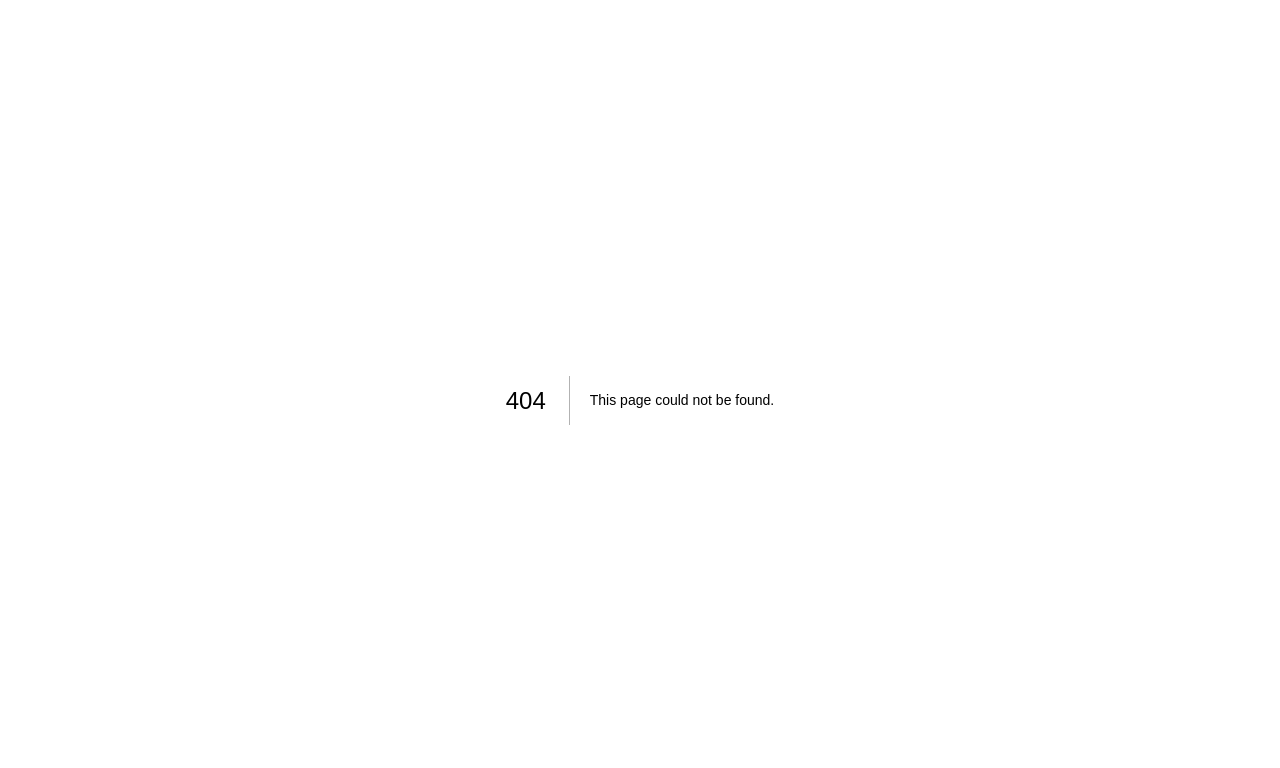
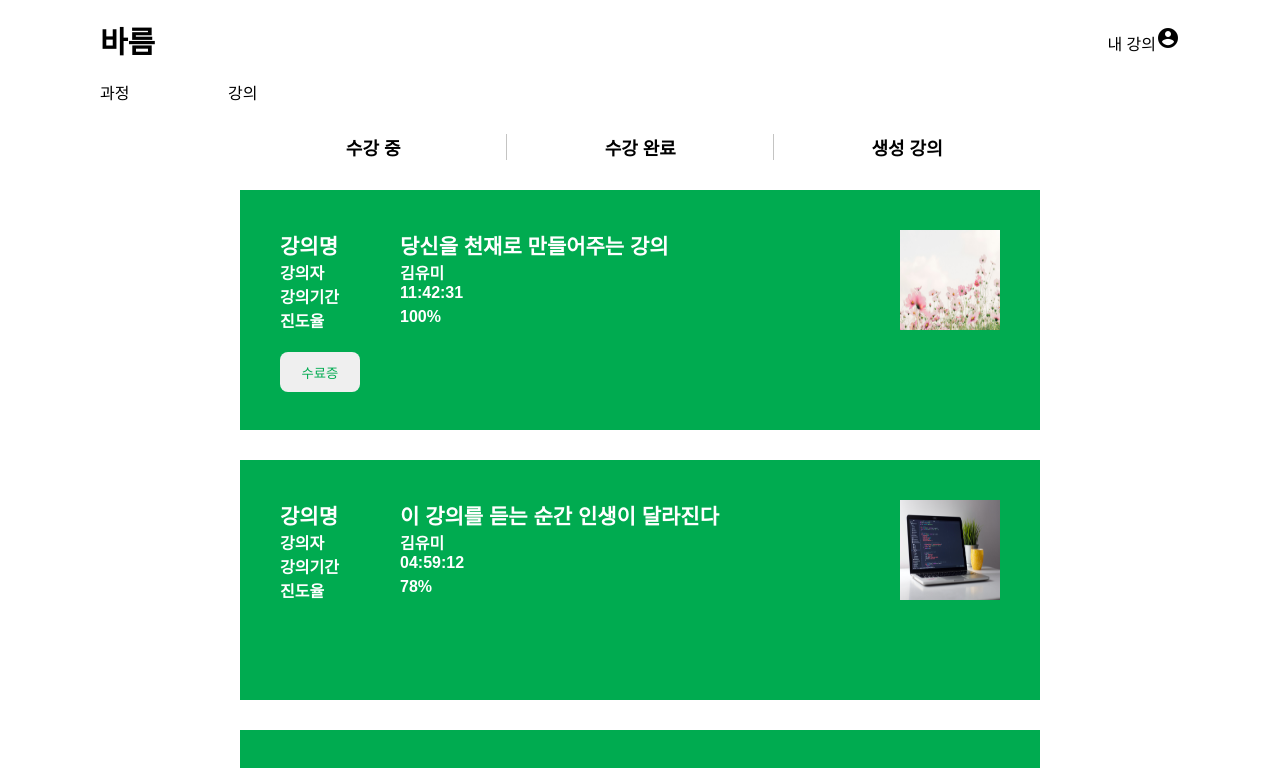
Before and after one commit to LeeSeungYun1020/Baleum, a Next.js app in the folder web/: page /lecture in a window 1280 px wide. Before the commit this address had no page. Shown: the top 768 px of the page. Built offline with nearby package versions, Linux system fonts and the light colour scheme; a web font is replaced by a local one.

Commit message:
add mylecture page

```diff
--- a/web/components/Home/HomeLectureCard.js
+++ b/web/components/Home/HomeLectureCard.js
@@ -14,11 +14,11 @@ const HomeLectureCard = ({dummy}) => {
                     image={dummy.src}
                     alt="강의 사진"
                 />
-                <CardContent>
-                    <Typography gutterBottom variant="h5" component="div">
+                <CardContent >
+                    <Typography gutterBottom variant="h5" component="div" height="32px" style={{overflow: "hidden", whiteSpace: "nowrap", textOverflow: "ellipsis"}}>
                         {dummy.title}
                     </Typography>
-                    <Typography variant="body2" color="text.secondary">
+                    <Typography variant="body2" color="text.secondary" height="60px" style={{overflow: "hidden"}}>
                         {dummy.description}
                     </Typography>
                     <Typography variant="body1" color="text.secondary">
--- /dev/null
+++ b/web/components/Lecture/MyLectureComponent.js
@@ -0,0 +1,18 @@
+import styles from "../../styles/Lecture.module.scss"
+const MyLectureComponent = (lecture) => {
+    return (
+        <div className={styles.myLectureComponent}>
+            <div className={styles.myLectureInfoText}>
+                <div><h1 className={styles.myLectureText}>강의명 </h1><h1>{lecture.lecture.title}</h1></div>
+                <div><h2 className={styles.myLectureText}>강의자 </h2><h2>{lecture.lecture.teacher}</h2></div>
+                <div><h2 className={styles.myLectureText}>강의기간 </h2><h2>{lecture.lecture.time}</h2></div>
+                <div><h2 className={styles.myLectureText}>진도율 </h2><h2>{lecture.lecture.percent}</h2></div>
+                <div>{lecture.lecture.complete && <button>수료증</button>}</div>
+            </div>
+            <div><img src = {lecture.lecture.src} /></div>
+
+        </div>
+    )
+}
+
+export default MyLectureComponent
--- a/web/components/Search/SearchLectureCard.js
+++ b/web/components/Search/SearchLectureCard.js
@@ -15,10 +15,10 @@ const HomeLectureCard = ({dummy}) => {
                     alt="강의 사진"
                 />
                 <CardContent>
-                    <Typography gutterBottom variant="h5" component="div">
+                    <Typography gutterBottom variant="h5" component="div" height="32px" style={{overflow: "hidden", whiteSpace: "nowrap", textOverflow: "ellipsis"}}>
                         {dummy.title}
                     </Typography>
-                    <Typography variant="body2" color="text.secondary">
+                    <Typography variant="body2" color="text.secondary" height="60px" style={{overflow: "hidden"}}>
                         {dummy.description}
                     </Typography>
                     <Typography variant="body1" color="text.secondary">
--- a/web/data/dummyLecture.js
+++ b/web/data/dummyLecture.js
@@ -1,50 +1,74 @@
 export const dummyLecture = [
     {
-        "title": "컴맹을 위한 강의다!!",
+        "title": "당신을 천재로 만들어주는 강의",
         "teacher": "김유미",
-        "description": "도비는 자유에요 집에가고싶어요~~ 쫌 이따 튀어야지 왜냐면 도비는 자유니까",
-        "src": "/img/sampleimg1.jpg"
+        "description": "대충 뭔가 있어보이는 말들과 철학적인 말들과 그런 어떤 것으로 당신을 똑똑하게 만들어드립니다.",
+        "src": "/img/sampleimg1.jpg",
+        "time": "11:42:31",
+        "percent": "100%",
+        "complete": true
     },
     {
-        "title": "컴맹을 위한 강의다!!",
+        "title": "이 강의를 듣는 순간 인생이 달라진다",
         "teacher": "김유미",
-        "description": "도비는 자유에요 집에가고싶어요~~ 쫌 이따 튀어야지 왜냐면 도비는 자유니까",
-        "src": "/img/sampleimg2.jpg"
+        "description": "인생이 달라질 당신을 위한 아름다운 강의 이것은 혁신 그 자체 입니다 아마도 이정도 설명이면 될 거 같다",
+        "src": "/img/sampleimg2.jpg",
+        "time": "04:59:12",
+        "percent": "78%",
+        "complete": false
     },
     {
-        "title": "컴맹을 위한 강의다!!",
+        "title": "컴맹을 위한 강의다",
         "teacher": "김유미",
-        "description": "도비는 자유에요 집에가고싶어요~~ 쫌 이따 튀어야지 왜냐면 도비는 자유니까",
-        "src": "/img/sampleimg3.jpg"
+        "description": "이 강의만 듣는다면 당신도 백준 랭킹 1등 가능합니다.",
+        "src": "/img/sampleimg3.jpg",
+        "time": "00:42:31",
+        "percent": "3%",
+        "complete": false
     },
     {
-        "title": "컴맹을 위한 강의다!!",
+        "title": "와아아 제목이다",
         "teacher": "김유미",
-        "description": "도비는 자유에요 집에가고싶어요~~ 쫌 이따 튀어야지 왜냐면 도비는 자유니까",
-        "src": "/img/sampleimg4.jpg"
+        "description": "내용을 지어내는 것은 참 힘든 것이라는 생각이 지속해서 드는 이유는 무엇일까.",
+        "src": "/img/sampleimg4.jpg",
+        "time": "09:12:01",
+        "percent": "100%",
+        "complete": true
     },
     {
-        "title": "컴맹을 위한 강의다!!",
+        "title": "당신을 천재로 만들어주는 강의",
         "teacher": "김유미",
-        "description": "도비는 자유에요 집에가고싶어요~~ 쫌 이따 튀어야지 왜냐면 도비는 자유니까",
-        "src": "/img/sampleimg1.jpg"
+        "description": "대충 뭔가 있어보이는 말들과 철학적인 말들과 그런 어떤 것으로 당신을 똑똑하게 만들어드립니다.",
+        "src": "/img/sampleimg1.jpg",
+        "time": "09:12:01",
+        "percent": "100%",
+        "complete": true
     },
     {
-        "title": "컴맹을 위한 강의다!!",
+        "title": "이 강의를 듣는 순간 인생이 달라진다",
         "teacher": "김유미",
-        "description": "도비는 자유에요 집에가고싶어요~~ 쫌 이따 튀어야지 왜냐면 도비는 자유니까",
-        "src": "/img/sampleimg2.jpg"
+        "description": "인생이 달라질 당신을 위한 아름다운 강의 이것은 혁신 그 자체 입니다 아마도 이정도 설명이면 될 거 같다",
+        "src": "/img/sampleimg2.jpg",
+        "time": "09:12:01",
+        "percent": "100%",
+        "complete": true
     },
     {
-        "title": "컴맹을 위한 강의다!!",
+        "title": "컴맹을 위한 강의다",
         "teacher": "김유미",
-        "description": "도비는 자유에요 집에가고싶어요~~ 쫌 이따 튀어야지 왜냐면 도비는 자유니까",
-        "src": "/img/sampleimg3.jpg"
+        "description": "이 강의만 듣는다면 당신도 백준 랭킹 1등 가능합니다.",
+        "src": "/img/sampleimg3.jpg",
+        "time": "09:12:01",
+        "percent": "100%",
+        "complete": true
     },
     {
-        "title": "컴맹을 위한 강의다!!",
+        "title": "와아아 제목이다",
         "teacher": "김유미",
-        "description": "도비는 자유에요 집에가고싶어요~~ 쫌 이따 튀어야지 왜냐면 도비는 자유니까",
-        "src": "/img/sampleimg4.jpg"
+        "description": "내용을 지어내는 것은 참 힘든 것이라는 생각이 지속해서 드는 이유는 무엇일까.",
+        "src": "/img/sampleimg4.jpg",
+        "time": "09:12:01",
+        "percent": "100%",
+        "complete": true
     },
 ]
--- /dev/null
+++ b/web/pages/lecture/index.js
@@ -0,0 +1,28 @@
+import styles from "../../styles/Lecture.module.scss";
+import {dummyLecture} from "../../data/dummyLecture";
+import MyLectureComponent from "../../components/Lecture/MyLectureComponent";
+import Layout, {siteTitle} from "../../components/layout";
+import Head from "next/head";
+import React from "react";
+
+const Lecture = () => {
+    // 여기서 뭐 id로 api 가져와서 강의 리스트 동적으로 받으면 될 듯
+    return (
+        <Layout myLecture>
+            <Head>
+                <title>{siteTitle}</title>
+            </Head>
+            <section>
+                <div className={styles.myLecturePage}>
+                <div className={styles.myLectureNav}>
+                    <div className={styles.myLectureNavP}><p>수강 중</p></div>
+                    <div className={styles.myLectureNavP}><p>수강 완료</p></div>
+                    <div className={styles.myLectureNavP}><p>생성 강의</p></div>
+                </div>
+                {dummyLecture.map((list, index) => <MyLectureComponent key={index} lecture = {list}/>)}
+            </div>
+            </section>
+        </Layout>)
+}
+
+export default Lecture
--- a/web/styles/Lecture.module.scss
+++ b/web/styles/Lecture.module.scss
@@ -90,3 +90,68 @@ $sub-color: #f1f1f1; // 선 색상, 테두리 색상
 .lectureCard:nth-child(4n) {
   margin-right: 0px !important;
 }
+
+.myLectureComponent {
+  display: flex;
+  justify-content: space-between;
+  background-color: $main-color;
+  width: 800px;
+  color: white;
+  height: 240px;
+  padding: 40px;
+  h1 {
+    font-size: 21px;
+  }
+  h2 {
+    font-size: 16px;
+  }
+  & + & {
+    margin: 30px auto 0px auto;
+  }
+  img {
+    width: 100px;
+    height: 100px;
+  }
+  button {
+    width: 80px;
+    color: $main-color;
+    height: 40px;
+    border: none;
+    border-radius: 8px;
+    margin-top: 20px;
+  }
+}
+
+.myLecturePage {
+  display: flex;
+  flex-direction: column;
+  align-items: center;
+  margin-top: 30px;
+}
+
+.myLectureNav {
+  display: flex;
+  flex-direction: row;
+  justify-content: space-between;
+  width: 800px;
+  font-size: 18px;
+  font-weight: bold;
+  color: #000000;
+  margin-bottom: 30px;
+  .myLectureNavP {
+    width: 33vw;
+    text-align: center;
+    cursor: pointer;
+  }
+  .myLectureNavP + .myLectureNavP {
+    border-left: 1px solid #c4c4c3;
+  }
+}
+
+.myLectureInfoText > div {
+  display: flex;
+}
+
+.myLectureText {
+  width: 120px;
+}
--- a/web/styles/Users.module.scss
+++ b/web/styles/Users.module.scss
@@ -3,6 +3,7 @@
   width: 220px;
   height: 240px;
   box-shadow: 0px 16px 16px 0 rgba(0, 0, 0, 0.1);
+  background-color: white;
 
   h2 {
     text-align: center;
```
Also changed, not shown: web/components/Lecture/MyLectureComponenet.js (deleted, +0 -13 lines), web/data/dummyCategory.js (+7 -7 lines), web/pages/users/signup.js (added, +35 -0 lines).
